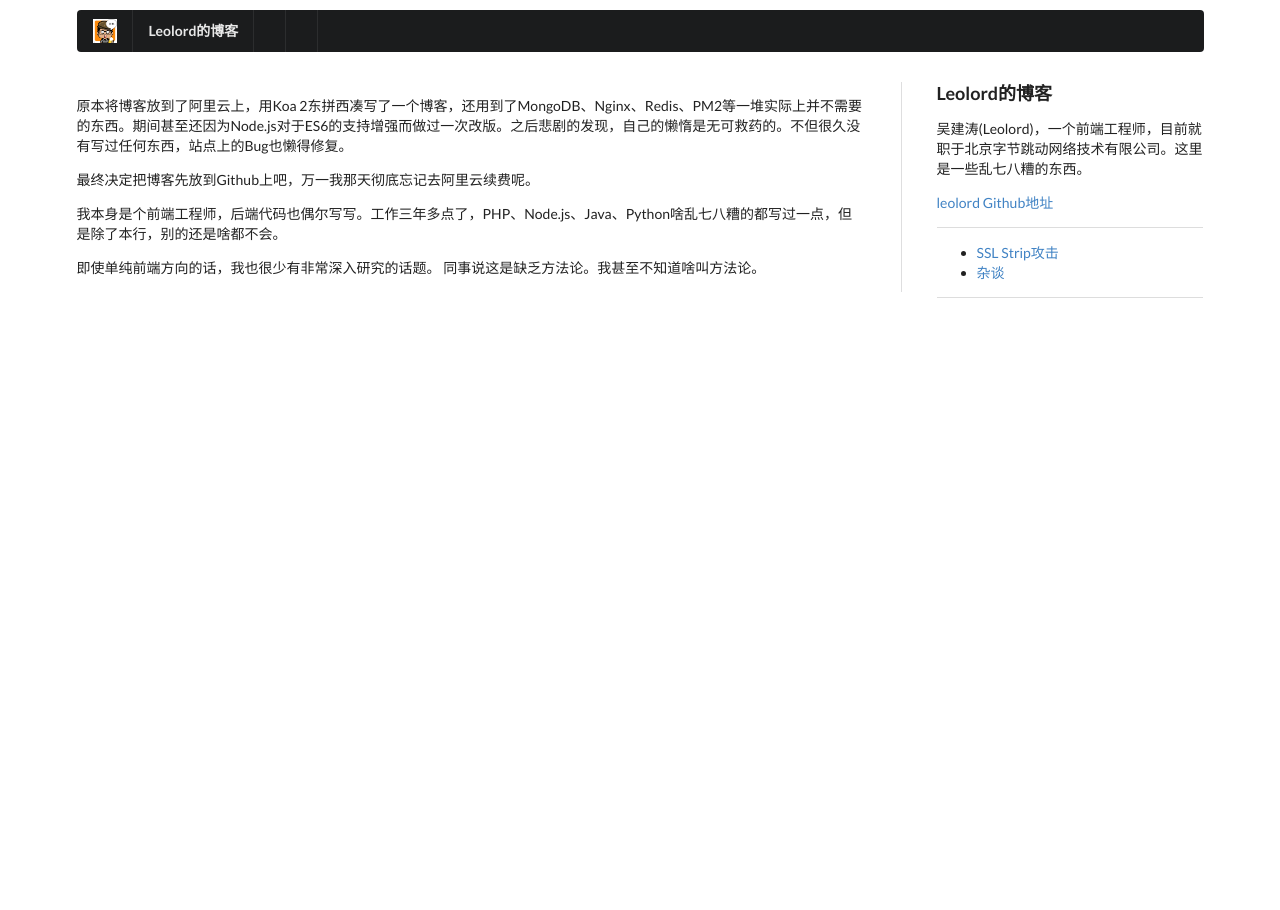
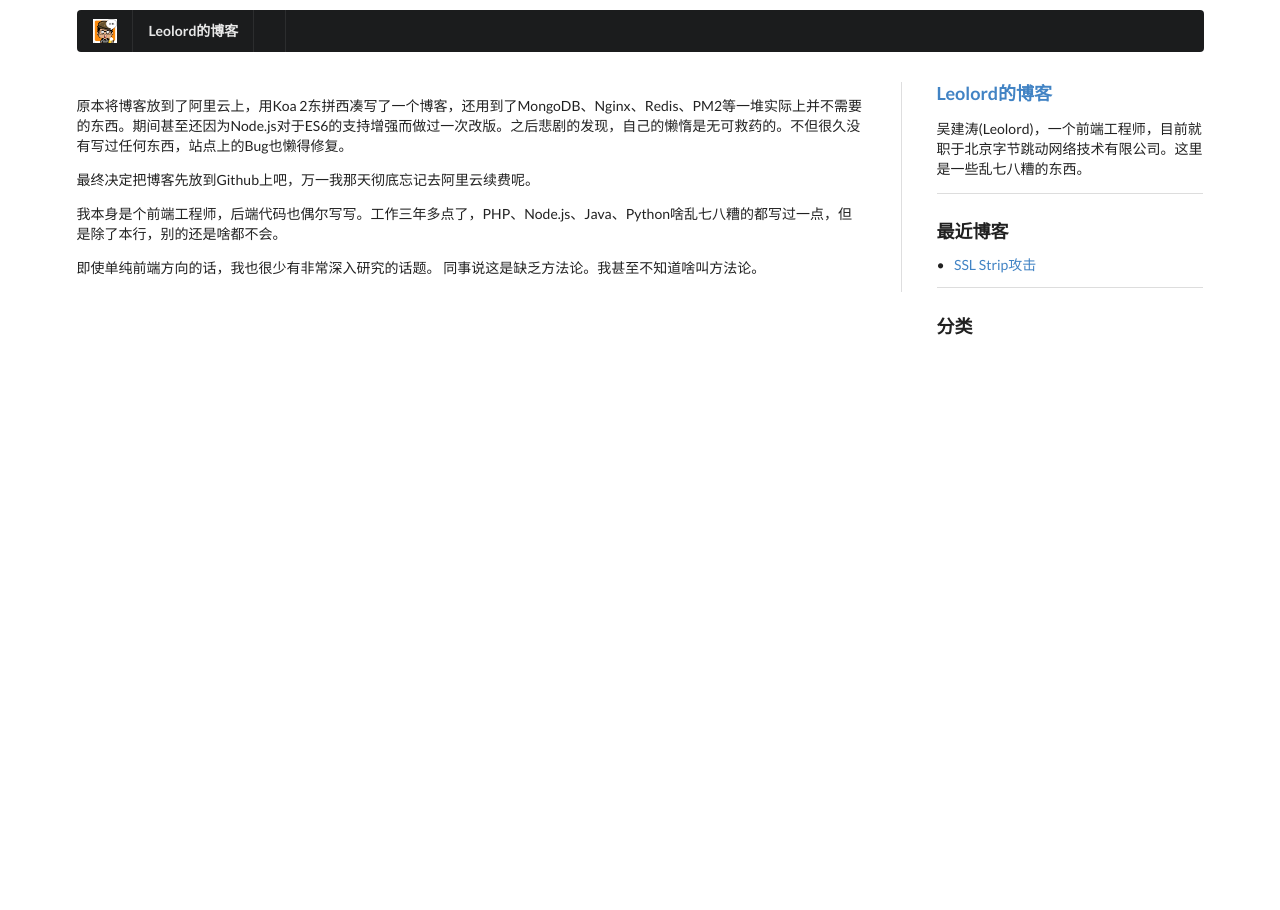
Before and after one commit to leolord/leolord-site, a Jekyll site: the page built from README.md, in a window 1280 px wide. Built offline with Jekyll 4.4.1, drawn with Linux system fonts in a browser that asks for light colours; nearby versions of some CDN libraries; our own code applies the rules of GitHub Pages for plain Markdown files; a style sheet for code colours, icons or effects is not loaded.

Commit message:
feat(daily): daily commit

```diff
--- a/_config.yml
+++ b/_config.yml
@@ -7,6 +7,12 @@ show_downloads: false
 timezone: Asia/Shanghai
 title: Leolord的博客
 url: https://www.leolord.com
+markdown:    kramdown
+highlighter: rouge
+lsi:         false
+excerpt_separator: "\n\n"
+incremental: true
+exclude: ["Gemfile", "Gemfile.lock", "node_modules", "vendor/bundle/", "vendor/cache/", "vendor/gems/", "vendor/ruby/", "_site"]
 
 twitter:
   username: LuckFatBoy
--- a/_includes/aside.html
+++ b/_includes/aside.html
@@ -1,15 +1,17 @@
 <aside class="ui dividing right rail">
   <section class="about item">
-    <h3 class="about__title">{{ site.title | default: site.github.repository_name }}</h3>
+    <h3 class="about__title">
+      <a class="about__github" href="{{ site.github.owner_url }}" _target="_blank">{{  site.title | default: site.github.repository_name  }} </a>
+    </h3>
     <p class="about__description">{{ site.description | default: site.github.project_tagline }}</p>
-    <a class="about__github" href="{{ site.github.owner_url }}" _target="_blank">{{ site.github.owner_name }} Github地址</a>
   </section>
 
   <div class="ui divider"></div>
 
-  <ul class="recent-posts item">
+  <h3>最近博客</h3>
+  <ul class="recent-posts item ui list">
     {% for post in site.posts limit:10 %}
-      <li class="recent_post">
+      <li class="recent_post item">
         <a href="{{ post.url }}">{{ post.title }}</a>
       </li>
     {% endfor %}
@@ -17,8 +19,9 @@
 
   <div class="ui divider"></div>
 
-  <ul class="category-list item">
-    {% for tag in site.tags  %}
+  <h3>分类</h3>
+  <ul class="category-list item ui list">
+    {% for tag in site.collections  %}
       {{cat.tag}}
     {% endfor %}
   </ul>
--- a/_layouts/default.html
+++ b/_layouts/default.html
@@ -7,7 +7,9 @@
     {% seo %}
     {% feed_meta %}
     <link rel="stylesheet" href="https://cdn.bootcss.com/semantic-ui/2.2.13/semantic.min.css" type="text/css" media="all" />
+    <link rel="stylesheet" href="https://cdn.bootcss.com/highlight.js/9.12.0/styles/solarized-dark.min.css" type="text/css" media="all" />
     <link rel="stylesheet" href="{{ '/assets/css/style.css?v=' | append: site.github.build_revision | relative_url }}">
+    <base target="_blank">
     <!--[if lt IE 9]>
       <script src="//html5shiv.googlecode.com/svn/trunk/html5.js"></script>
     <![endif]-->
@@ -23,7 +25,7 @@
       <main class="ui vertical segment" style="margin-right: 338px;">
         {% include aside.html %}
 
-         {{ content }}
+        {{ content }}
       </main>
     </div>
 
--- /dev/null
+++ b/about.html
@@ -0,0 +1,4 @@
+---
+layout: default
+title: 关于吴建涛(leolord)
+---
```
Also changed, not shown: other parts of _layouts/default.html (+2 -1 lines), _layouts/post.html (+9 -0 lines), _posts/2017-10-30-test.md (deleted, +0 -6 lines), _posts/2017-11-03-SSL-Strip攻击.md (+5 -2 lines), 1 other file.
